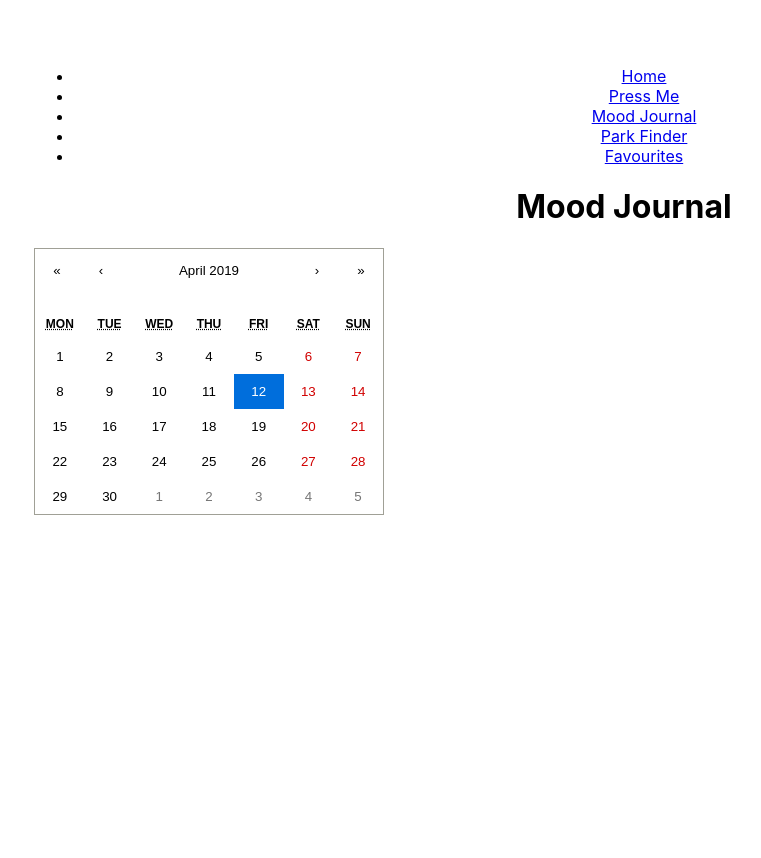
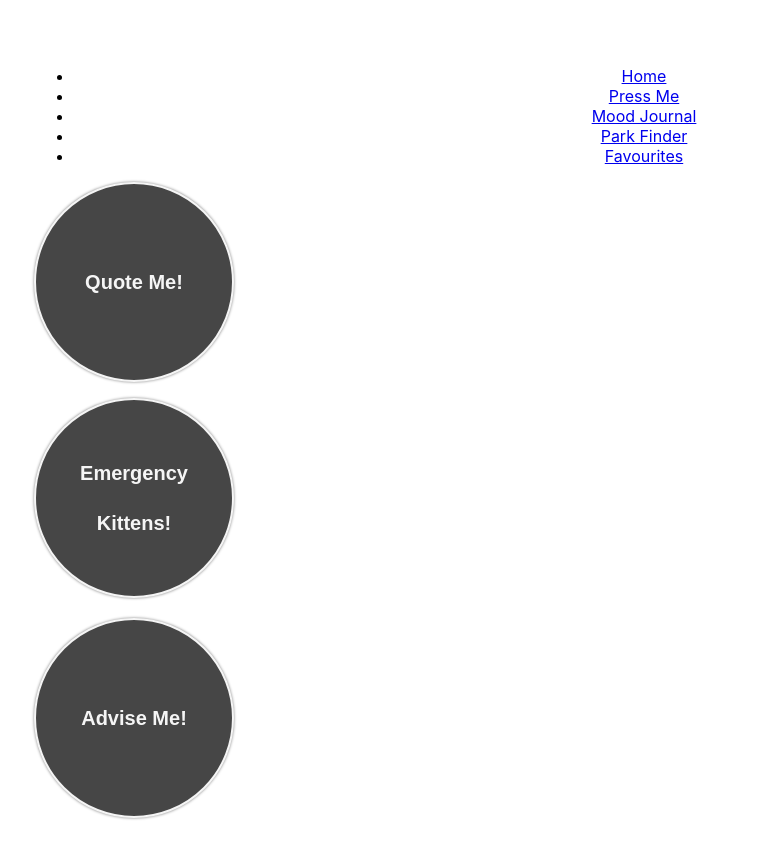
Before and after one commit to Ewan88/CTFO, a React (Create React App) app in the folder ctfo_client/: page /pressMe in a window 1280 px wide. Shown: the top 858 px of the page, without its empty margins (16-777 px from the left). Before the commit the page ends 800 px from the top, so only its background shows below. Built offline with nearby package versions, Linux system fonts and the light colour scheme.

Commit message:
added some styling to buttons

```diff
--- a/ctfo_client/src/App.css
+++ b/ctfo_client/src/App.css
@@ -11,3 +11,19 @@
   width: 40%;
   height: auto;
 }
+
+.button {
+    display:block;
+    width:200px;
+    height:200px;
+    line-height:50px;
+    border: 2px solid #f5f5f5;
+    border-radius: 50%;
+    color:#f5f5f5;
+    text-align:center;
+    text-decoration:none;
+    background: #464646;
+    box-shadow: 0 0 3px gray;
+    font-size:20px;
+    font-weight:bold;
+}
--- a/ctfo_client/src/Components/AdviseMe.js
+++ b/ctfo_client/src/Components/AdviseMe.js
@@ -17,8 +17,8 @@ class AdviseMe extends Component {
 
   render(){
     return(
-      <div className="button">
-       <button onClick={this.getAdvice}>Advise Me!</button>
+      <div>
+       <button className="button" onClick={this.getAdvice}>Advise Me!</button>
        <p>{this.state.advice}</p>
       </div>
      )
--- a/ctfo_client/src/Components/EmergencyKittens.js
+++ b/ctfo_client/src/Components/EmergencyKittens.js
@@ -17,8 +17,8 @@ class EmergencyKittens extends Component {
 
   render(){
     return(
-      <div className="button">
-       <button onClick={this.getKittens}>Emergency Kittens!</button>
+      <div>
+       <button className="button" onClick={this.getKittens}>Emergency Kittens!</button>
        <img id="kittens" src={this.state.kitten} alt=""></img>
       </div>
      )
--- a/ctfo_client/src/Components/MoodJournal.js
+++ b/ctfo_client/src/Components/MoodJournal.js
@@ -2,10 +2,12 @@ import React, {Component} from 'react';
 import Calendar from 'react-calendar';
 
 class MoodJournal extends Component {
-
-  state = {
+  constructor(props){
+    super(props);
+    this.state = {
     date: new Date(),
   }
+}
 
   onChange = date => this.setState({ date })
 
--- a/ctfo_client/src/Components/QuoteMe.js
+++ b/ctfo_client/src/Components/QuoteMe.js
@@ -19,8 +19,8 @@ class QuoteMe extends Component {
 
   render(){
     return(
-      <div className="button">
-       <button onClick={this.getQuote}>Quote Me!</button>
+      <div>
+       <button className="button" onClick={this.getQuote}>Quote Me!</button>
        <p>{this.state.quote}</p>
       </div>
      )
--- a/ctfo_client/src/containers/MainContainer.js
+++ b/ctfo_client/src/containers/MainContainer.js
@@ -6,10 +6,7 @@ import MoodJournal from "../Components/MoodJournal";
 import Map from "../Components/Map";
 import PressMeContainer from "../containers/PressMeContainer";
 import { BrowserRouter as Router, Route, Switch } from "react-router-dom";
-
 class MainContainer extends Component {
-
-
 
  render() {
  return (
@@ -18,9 +15,9 @@ class MainContainer extends Component {
        <NavBar />
        <Switch>
        <Route exact path="/" component={Home} />
-        <Route exact Path="/moodjournal" component={MoodJournal} />
+       <Route exact path="/pressMe" component={PressMeContainer} />
        <Route exact path="/parkfinder" component={Map} />
-        <Route exact path="/pressMe" component={PressMeContainer} />
+       <Route exact path="/moodjournal" component={MoodJournal} />
        </Switch>
      </React.Fragment>
    </Router>
```
Also changed, not shown: 1 other file (tests, documents, lock files or other folders). Lines whose indentation alone changed are shown as unchanged.
